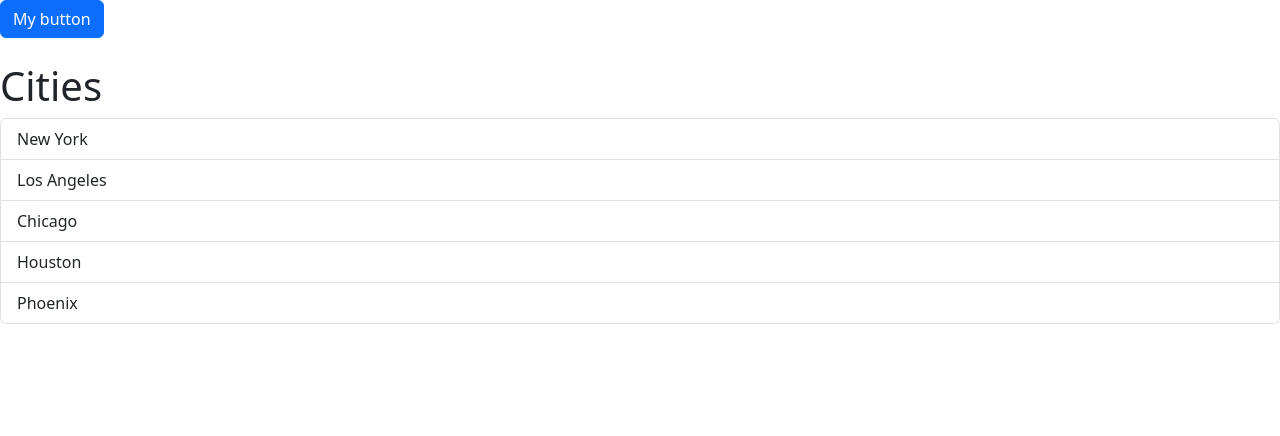
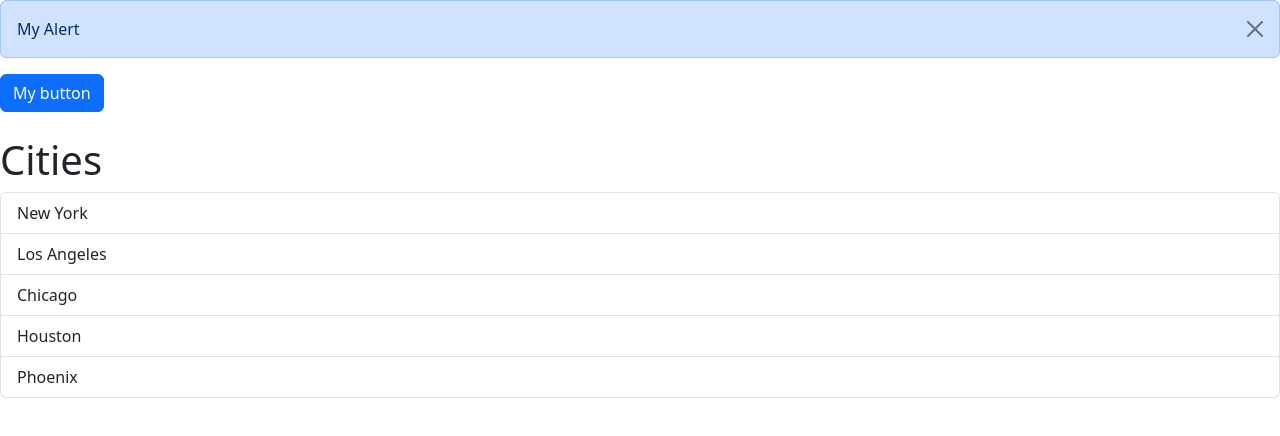
Before and after one commit to Ay-dotcode/programming-with-Mosh-tutorial, a React (Vite) app: page / in a window 1280 px wide. Both pictures are taken after a click on the button "My button". Shown: the top 436 px of the page. Built offline with nearby package versions, Linux system fonts and the light colour scheme.

Commit message:
button controling alert

```diff
--- a/src/App.tsx
+++ b/src/App.tsx
@@ -1,12 +1,18 @@
+import { useState } from "react";
+import Alert from "./components/Alert";
 import Button from "./components/Button";
 import ListGroup from "./components/ListGroup";
 
 const App = () => {
   const cities = ["New York", "Los Angeles", "Chicago", "Houston", "Phoenix"];
+  const [alertVisible, setAlertVisible] = useState(false);
 
   return (
     <div>
-      <Button onClick={() => console.log("Button clicked")}>My button</Button>
+      {alertVisible && (
+        <Alert onCLose={() => setAlertVisible(false)}>My Alert</Alert>
+      )}
+      <Button onClick={() => setAlertVisible(true)}>My button</Button>
       <br />
       <br />
       <ListGroup
--- a/src/components/Alert.tsx
+++ b/src/components/Alert.tsx
@@ -2,10 +2,24 @@
 
 interface Props {
   children: ReactNode;
+  onCLose: () => void;
 }
 
-const Alert = ({ children }: Props) => {
-  return <div className="alert alert-primary">{children}</div>;
+const Alert = ({ children, onCLose }: Props) => {
+  return (
+    <>
+      <div className="alert alert-primary alert-dismissible">
+        {children}
+        <button
+          type="button"
+          className="btn-close"
+          data-bs-dismiss="alert"
+          aria-label="Close"
+          onClick={onCLose}
+        />
+      </div>
+    </>
+  );
 };
 
 export default Alert;
```
